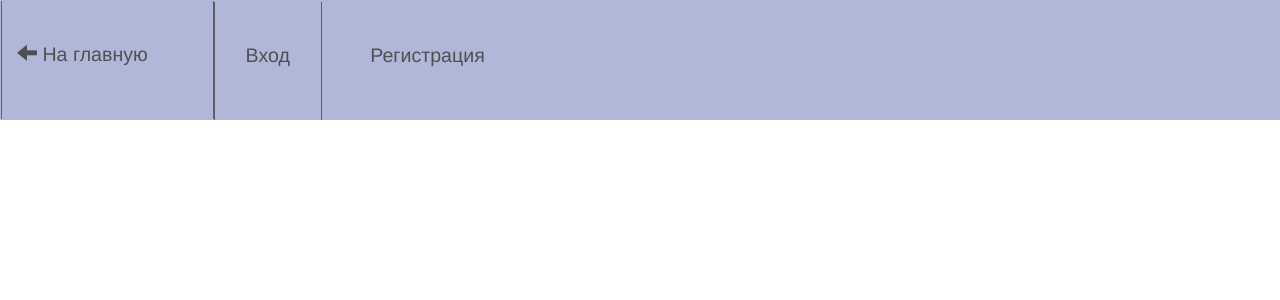
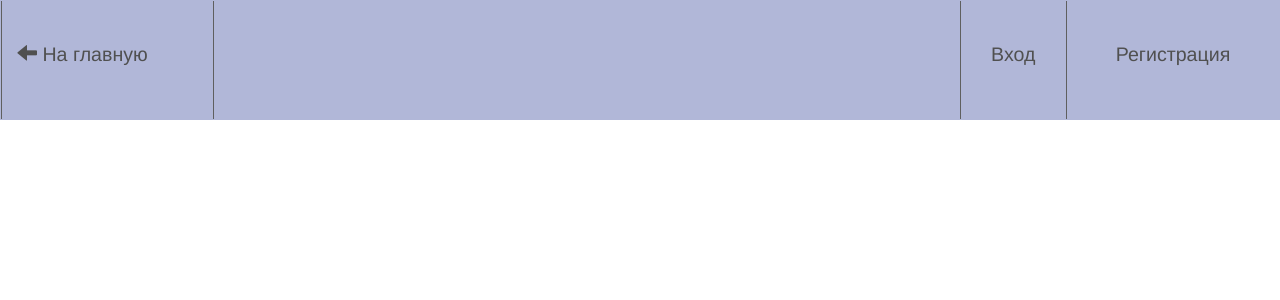
Before and after one commit to imabu/homework_rip, a Django app: page /trans/ in a window 1280 px wide. Shown: the top 300 px of the page. Run offline with Django 3.2, Linux system fonts and the light colour scheme; data that the repository does not hold is empty; some libraries are stand-ins or nearby versions.

Commit message:
edit buttuns

```diff
--- a/templates/all_trans.html
+++ b/templates/all_trans.html
@@ -1,6 +1,7 @@
 {% extends "base.html" %}
 {% block title %} Список транзакций {% endblock title%}
 {% block content %}
+
 {% for t in trs %}
    {% include 'trans.html' with t=t %}
 {% endfor %}
--- a/templates/base.html
+++ b/templates/base.html
@@ -11,9 +11,10 @@
 </head>
 <body>
 <nav class="navbar">
+    {% if isAuth %}
         {% if level_1 %}
         <a href="../../../">
-        <div class="col-md-2 butt_1">
+            <div class="col-sm-2 butt_1">
                 <div class="butt-nest">
                     <span class="glyphicon glyphicon-arrow-left"></span>
                     <span>На главную</span>
@@ -33,7 +34,6 @@
         {% else %}
             <div class="col-md-2"></div>
         {% endif %}
-    {% if isAuth %}
         <div class="col-md-9"></div>
         <a href="../../logout">
             <div align="center" class="col-md-1 butt_1">
@@ -41,7 +41,19 @@
             </div>
         </a>
     {% else %}
-    <div class="col-md-8"></div>
+        {% if level_1 %}
+        <a href="../../../">
+            <div class="col-sm-2 butt_1">
+                <div class="butt-nest">
+                    <span class="glyphicon glyphicon-arrow-left"></span>
+                    <span>На главную</span>
+                </div>
+            </div>
+        </a>
+        {% else %}
+            <div class="col-md-2"></div>
+        {% endif %}
+        <div class="col-md-7"></div>
         <a href="../login">
             <div align="center" class="col-md-1 butt_2">
                 <div class="butt-nest">Вход</div>
--- a/trans/views.py
+++ b/trans/views.py
@@ -118,4 +118,4 @@
             logger.info('failed login user: ' + username)
             return render(request, 'login.html', {'error_login': True, 'level_1': True})
     else:
-        return render(request, 'login.html')
+        return render(request, 'login.html', {'level_1': True})
```
Lines whose indentation alone changed are shown as unchanged.
